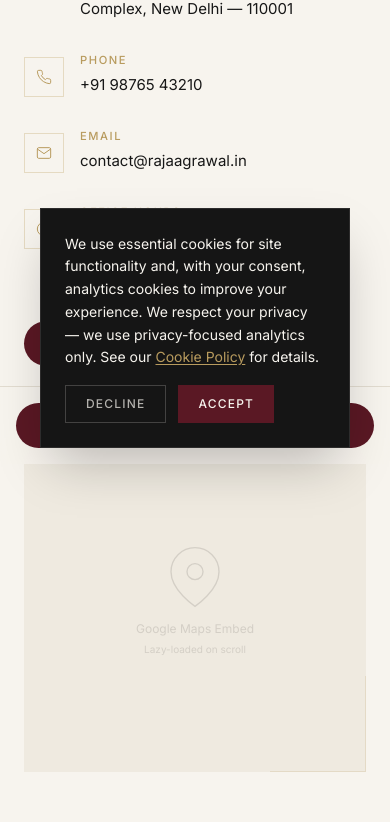
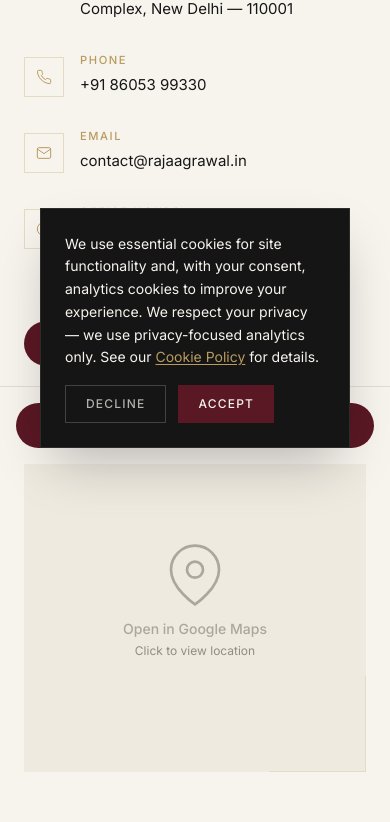
Before and after one commit to Rahul2749/LawyerWebsite, a Next.js app: page /contact in a window 390 px wide. Shown: the part 380-1202 px from the top of the page. Built offline with nearby package versions, Linux system fonts and the light colour scheme.

Commit message:
Update phone number to WhatsApp links and add live Google Maps link

```diff
--- a/src/app/contact/page.tsx
+++ b/src/app/contact/page.tsx
@@ -61,7 +61,7 @@ export default function ContactPage() {
                   </div>
                   <div>
                     <h3 className="text-eyebrow text-accent-gold mb-1">Phone</h3>
-                    <a href={`tel:${siteSettings.phone.replace(/\s/g, "")}`} className="text-body text-text-primary hover:text-accent-wine transition-colors">
+                    <a href={`https://wa.me/${siteSettings.phone.replace(/\D/g, "")}`} className="text-body text-text-primary hover:text-accent-wine transition-colors">
                       {siteSettings.phone}
                     </a>
                   </div>
@@ -104,20 +104,25 @@ export default function ContactPage() {
               </div>
             </div>
 
-            {/* Map Placeholder (lazy-loaded in production) */}
-            <div className="relative aspect-square lg:aspect-auto bg-bg-secondary overflow-hidden">
-              <div className="absolute inset-0 flex items-center justify-center text-text-secondary/20">
+            {/* Map Link */}
+            <a
+              href="https://maps.app.goo.gl/Xce6eREkx64aSi4A8?g_st=aw"
+              target="_blank"
+              rel="noopener noreferrer"
+              className="relative aspect-square lg:aspect-auto bg-bg-secondary overflow-hidden block group hover:opacity-90 transition-opacity"
+            >
+              <div className="absolute inset-0 flex items-center justify-center text-text-secondary/50 group-hover:text-accent-wine transition-colors duration-300">
                 <div className="text-center">
-                  <svg width="64" height="64" viewBox="0 0 24 24" fill="none" stroke="currentColor" strokeWidth="0.5" className="mx-auto mb-3" aria-hidden="true">
+                  <svg width="64" height="64" viewBox="0 0 24 24" fill="none" stroke="currentColor" strokeWidth="1" className="mx-auto mb-3" aria-hidden="true">
                     <path d="M21 10c0 7-9 13-9 13s-9-6-9-13a9 9 0 0 1 18 0z" />
                     <circle cx="12" cy="10" r="3" />
                   </svg>
-                  <p className="text-xs">Google Maps Embed</p>
-                  <p className="text-[10px] mt-1">Lazy-loaded on scroll</p>
+                  <p className="text-sm font-medium">Open in Google Maps</p>
+                  <p className="text-xs mt-1 text-text-secondary/70">Click to view location</p>
                 </div>
               </div>
               <div className="absolute bottom-0 right-0 w-24 h-24 border-b border-r border-accent-gold/20" />
-            </div>
+            </a>
           </div>
         </div>
       </section>
--- a/src/components/layout/Footer.tsx
+++ b/src/components/layout/Footer.tsx
@@ -109,7 +109,7 @@ export default function Footer() {
               <p>{siteSettings.address.full}</p>
               <p>
                 <a
-                  href={`tel:${siteSettings.phone.replace(/\s/g, "")}`}
+                  href={`https://wa.me/${siteSettings.phone.replace(/\D/g, "")}`}
                   className="hover:text-accent-gold transition-colors"
                 >
                   {siteSettings.phone}
--- a/src/components/layout/Navbar.tsx
+++ b/src/components/layout/Navbar.tsx
@@ -49,7 +49,7 @@ export default function Navbar() {
   return (
     <>
       <header
-        className={`fixed top-0 left-0 right-0 z-50 transition-all duration-500 ${
+        className={`fixed top-0 left-0 right-0 z-[60] transition-all duration-500 ${
           isScrolled
             ? "py-3 bg-bg-primary/90 backdrop-blur-md border-b border-border-subtle shadow-[0_1px_3px_rgba(0,0,0,0.04)]"
             : "py-5 bg-transparent"
@@ -112,7 +112,7 @@ export default function Navbar() {
           {/* Mobile: Phone + Hamburger */}
           <div className="flex items-center gap-4 lg:hidden">
             <a
-              href={`tel:${siteSettings.phone.replace(/\s/g, "")}`}
+              href={`https://wa.me/${siteSettings.phone.replace(/\D/g, "")}`}
               className="text-accent-wine text-sm font-medium hidden sm:flex items-center gap-1.5"
               aria-label="Call now"
             >
@@ -204,7 +204,7 @@ export default function Navbar() {
                 initial={{ opacity: 0 }}
                 animate={{ opacity: 1 }}
                 transition={{ delay: 0.5 }}
-                href={`tel:${siteSettings.phone.replace(/\s/g, "")}`}
+                href={`https://wa.me/${siteSettings.phone.replace(/\D/g, "")}`}
                 className="mt-6 text-text-secondary text-sm flex items-center gap-2"
               >
                 <svg
--- a/src/data/siteSettings.ts
+++ b/src/data/siteSettings.ts
@@ -3,7 +3,7 @@ export const siteSettings = {
   firmTagline: "Advocate & Legal Consultant",
   firmDescription:
     "Trusted counsel for complex legal matters. Over two decades of dedicated practice delivering strategic solutions with unwavering integrity.",
-  phone: "+91 98765 43210",
+  phone: "+91 86053 99330",
   email: "contact@rajaagrawal.in",
   address: {
     street: "Chamber No. 123, District Court Complex",
```
